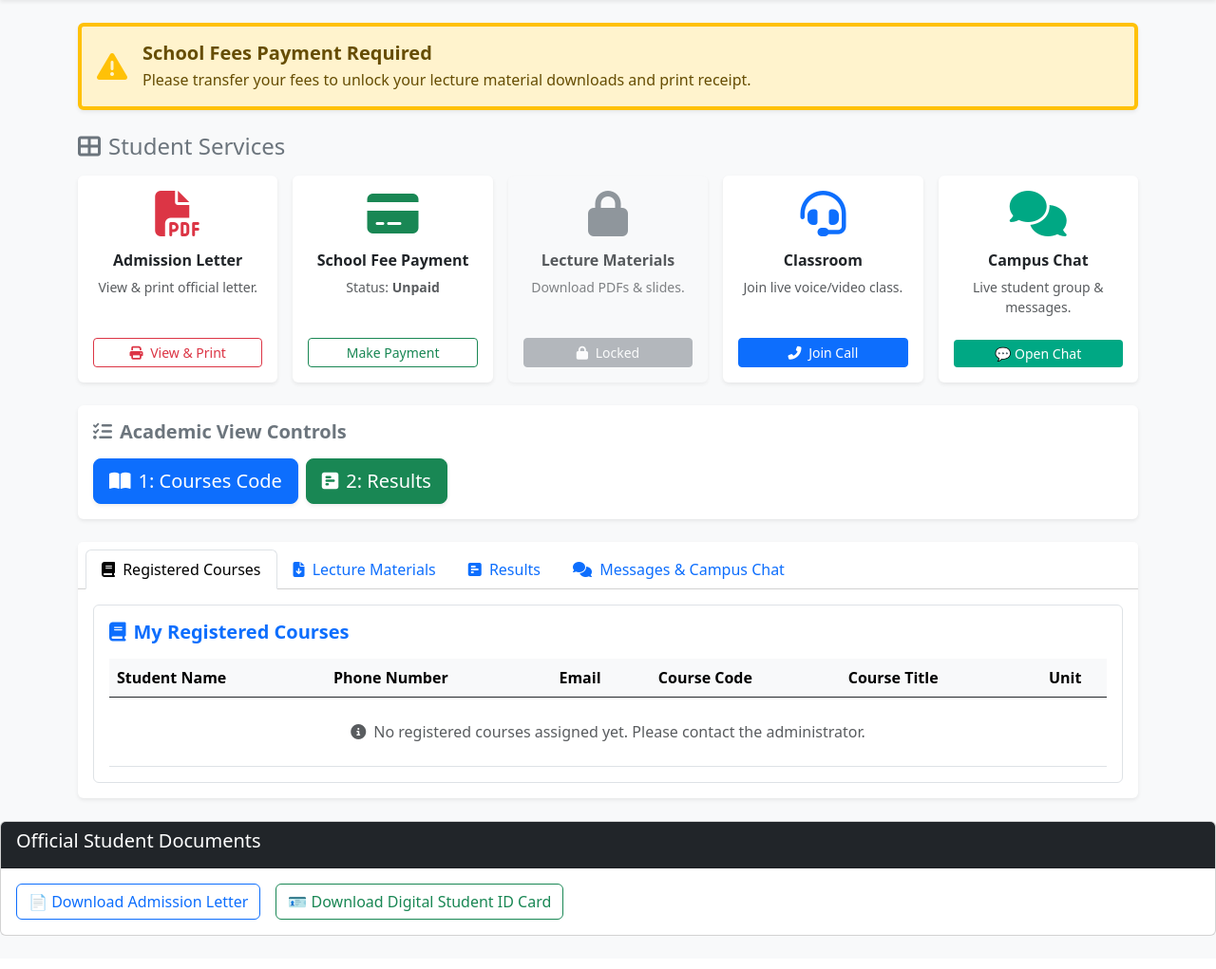
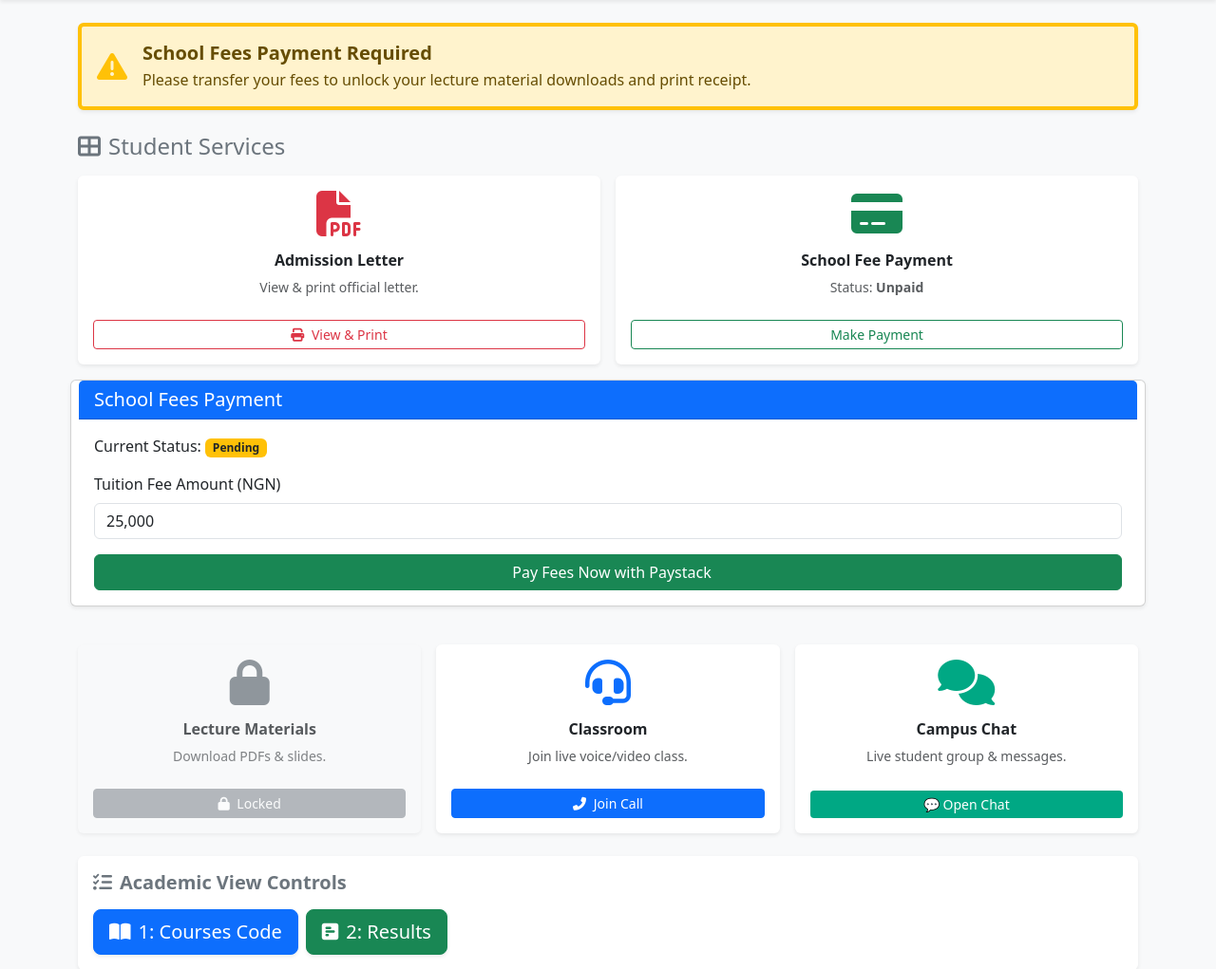
Before and after one commit to sulemanyunusabakura-jpg/magazawa-portal, a Flask app: page /student_dashboard in a window 1280 px wide. Shown: the part 56-1077 px from the top of the page at 95% size. Before the commit the page ends 1042 px from the top, so only its background shows below. Run offline with Flask 3, Linux system fonts and the light colour scheme; a user stored in the database is signed in; data that the repository does not hold is empty; some libraries are stand-ins or nearby versions.

Commit message:
Update student_dashboard.html

```diff
--- a/templates/student_dashboard.html
+++ b/templates/student_dashboard.html
@@ -112,6 +112,37 @@
                     </div>
                 </div>
             </div>
+
+            <div class="card shadow-sm mb-4">
+    <div class="card-header bg-primary text-white">
+        <h5 class="mb-0">School Fees Payment</h5>
+    </div>
+    <div class="card-body">
+        <p>Current Status:
+            {% if student.payment_status == 'Paid' %}
+                <span class="badge bg-success">Paid</span>
+            {% else %}
+                <span class="badge bg-warning text-dark">Pending</span>
+            {% endif %}
+        </p>
+
+        {% if student.payment_status != 'Paid' %}
+            <form action="{{ url_for('initialize_paystack') }}" method="POST">
+                <div class="mb-3">
+                    <label class="form-label">Tuition Fee Amount (NGN)</label>
+                    <input type="text" class="form-control" value="25,000" readonly>
+                </div>
+                <button type="submit" class="btn btn-success w-100">
+                    <i class="bi bi-credit-card-fill me-2"></i>Pay Fees Now with Paystack
+                </button>
+            </form>
+        {% else %}
+            <div class="alert alert-success mb-0">
+                <i class="bi bi-check-circle-fill me-2"></i>Your school fees have been successfully verified!
+            </div>
+        {% endif %}
+    </div>
+</div>
 
             <!-- 3. Lecture Materials -->
             <div class="col-sm-6 col-md-4 col-lg">
```
